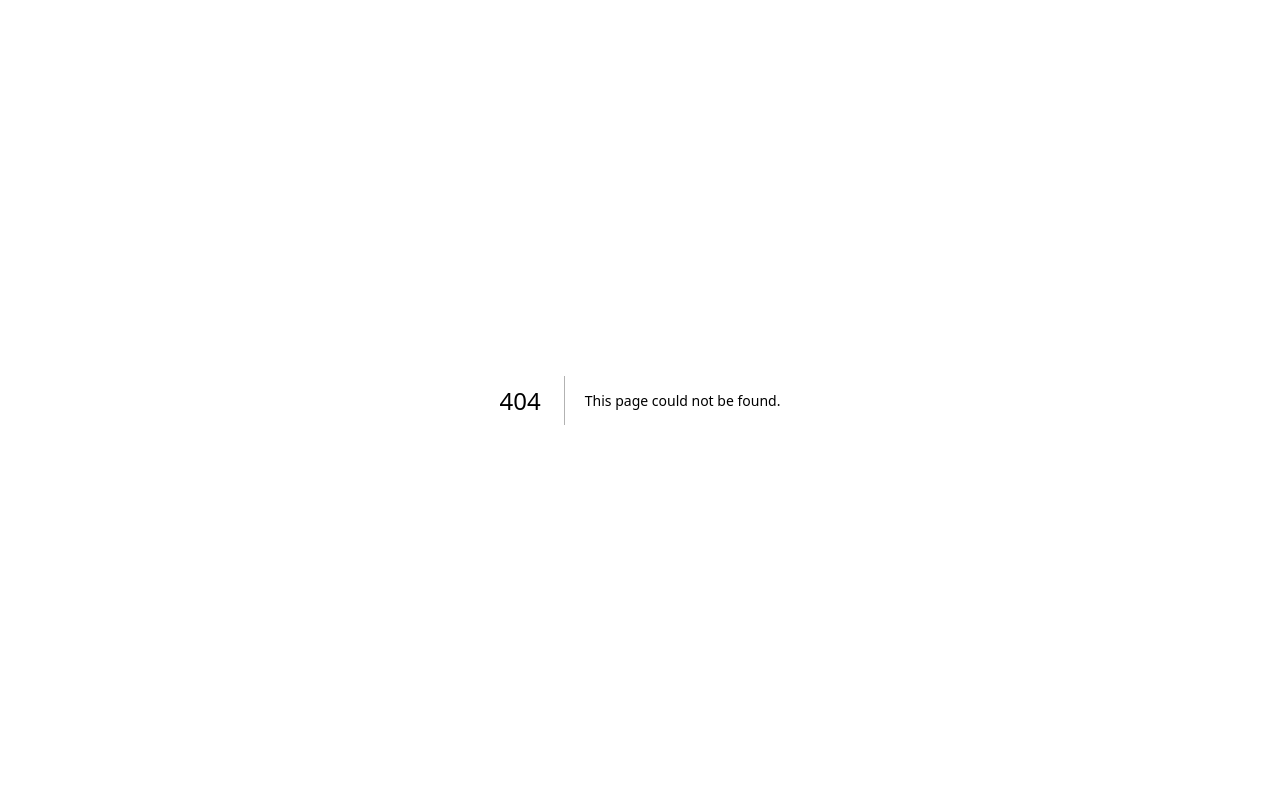
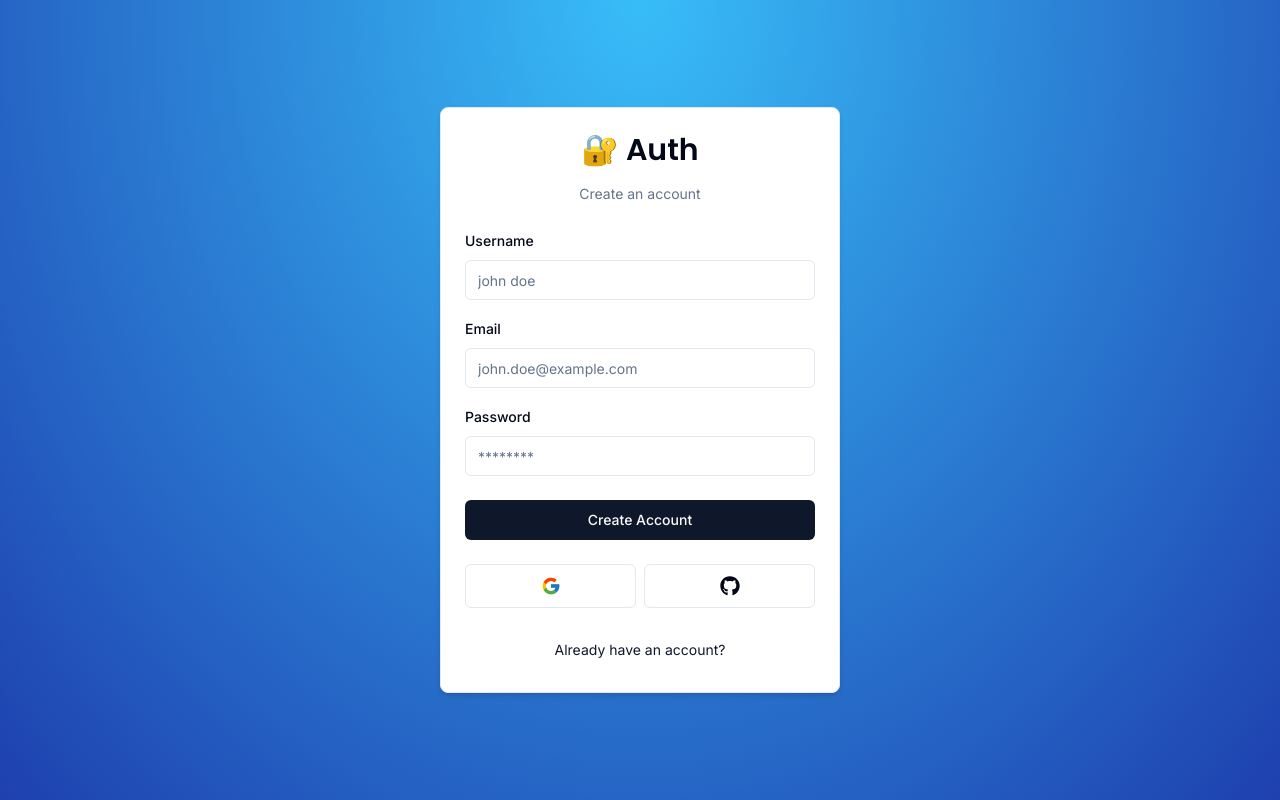
Before and after one commit to Bourichi-Taha/NextAuth, a Next.js app: page /auth/register in a window 1280 px wide. Before the commit this address had no page. Built offline with nearby package versions, Linux system fonts and the light colour scheme.

Commit message:
register form & user actions

```diff
--- /dev/null
+++ b/actions/login.ts
@@ -0,0 +1,19 @@
+"use server";
+import { LoginSchema } from "@/schemas";
+import * as z from "zod";
+
+
+
+export const login = async(values: z.infer<typeof LoginSchema>) => {
+    const validatedFields = LoginSchema.safeParse(values);
+
+    if (!validatedFields.success) {
+        return {
+            error: "Invalid fields!",
+        };
+    }
+
+    return {
+        success: "Email sent!",
+    };
+}
--- /dev/null
+++ b/actions/register.ts
@@ -0,0 +1,19 @@
+"use server";
+import { RegisterSchema } from "@/schemas";
+import * as z from "zod";
+
+
+
+export const register = async(values: z.infer<typeof RegisterSchema>) => {
+    const validatedFields = RegisterSchema.safeParse(values);
+
+    if (!validatedFields.success) {
+        return {
+            error: "Invalid fields!",
+        };
+    }
+
+    return {
+        success: "Email sent!",
+    };
+}
--- /dev/null
+++ b/app/auth/register/page.tsx
@@ -0,0 +1,10 @@
+import RegisterForm from "@/components/auth/register-form"
+
+
+const RegisterPage = () => {
+  return (
+    <RegisterForm />
+  )
+}
+
+export default RegisterPage
--- a/components/auth/login-form.tsx
+++ b/components/auth/login-form.tsx
@@ -10,8 +10,13 @@
 import { Button } from "../ui/button";
 import FormError from "../form-error";
 import FormSuccess from "../form-success";
+import { login } from "@/actions/login";
+import { useState, useTransition } from "react";
 
 const LoginForm = () => {
+
+    const [error,setError]= useState("");
+    const [success,setSuccess]= useState("");
 
     const form = useForm<z.infer<typeof LoginSchema>>({
         resolver:zodResolver(LoginSchema),
@@ -21,13 +26,17 @@
         }
     });
 
-    const {isSubmitting} = form.formState;
+    const [isPending,startTransition] = useTransition();
 
     const onSubmit = async(values: z.infer<typeof LoginSchema>) => {
-        setTimeout(()=>{
-            console.log(values);
-        },6000);
-        console.log("done")
+        setError("");
+        setSuccess("");
+        startTransition(()=>{
+            login(values).then((data:{success?:string,error?:string})=>{
+                if(data.error) setError(data.error);
+                if(data.success) setSuccess(data.success);
+            });
+        });
     }
 
 
@@ -57,7 +66,7 @@
                                         {...field}
                                         placeholder="john.doe@example.com"
                                         type="email"
-                                        disabled={isSubmitting}
+                                        disabled={isPending}
                                     />
                                 </FormControl>
                                 <FormMessage />
@@ -77,7 +86,7 @@
                                         {...field}
                                         placeholder="********"
                                         type="password"
-                                        disabled={isSubmitting}
+                                        disabled={isPending}
                                     />
                                 </FormControl>
                                 <FormMessage />
@@ -85,12 +94,12 @@
                         )}
                     />
                 </div>
-                <FormError  />
-                <FormSuccess  />
+                <FormError message={error} />
+                <FormSuccess message={success} />
                 <Button
                     type="submit"
                     className="w-full"
-                    disabled={isSubmitting}
+                    disabled={isPending}
                 >
                     Login
                 </Button>
--- /dev/null
+++ b/components/auth/register-form.tsx
@@ -0,0 +1,133 @@
+"use client";
+
+import CardWrapper from "@/components/auth/card-wrapper"
+import { useForm } from "react-hook-form"
+import * as z from "zod";
+import { RegisterSchema } from "@/schemas"
+import { zodResolver } from "@hookform/resolvers/zod";
+import { Form, FormControl, FormField, FormItem, FormLabel, FormMessage } from "@/components/ui/form";
+import { Input } from "@/components/ui/input";
+import { Button } from "../ui/button";
+import FormError from "../form-error";
+import FormSuccess from "../form-success";
+import { register } from "@/actions/register";
+import { useState, useTransition } from "react";
+
+const RegisterForm = () => {
+
+    const [error, setError] = useState("");
+    const [success, setSuccess] = useState("");
+
+    const form = useForm<z.infer<typeof RegisterSchema>>({
+        resolver: zodResolver(RegisterSchema),
+        defaultValues: {
+            email: "",
+            password: "",
+            username: ""
+        }
+    });
+
+    const [isPending, startTransition] = useTransition();
+
+    const onSubmit = async (values: z.infer<typeof RegisterSchema>) => {
+        setError("");
+        setSuccess("");
+        startTransition(() => {
+            register(values).then((data: { success?: string, error?: string }) => {
+                if (data.error) setError(data.error);
+                if (data.success) setSuccess(data.success);
+            });
+        });
+    }
+
+
+    return (
+        <CardWrapper
+            headerLabel="Create an account"
+            backButtonHref="/auth/login"
+            backButtonLabel="Already have an account?"
+            showSocial
+        >
+            <Form {...form}>
+                <form
+                    onSubmit={form.handleSubmit(onSubmit)}
+                    className="space-y-6"
+                >
+                    <div className="space-y-4">
+                        <FormField
+                            control={form.control}
+                            name="username"
+                            render={({ field }) => (
+                                <FormItem>
+                                    <FormLabel>
+                                        Username
+                                    </FormLabel>
+                                    <FormControl>
+                                        <Input
+                                            {...field}
+                                            placeholder="john doe"
+                                            disabled={isPending}
+                                            type="text"
+                                        />
+                                    </FormControl>
+                                    <FormMessage />
+                                </FormItem>
+                            )}
+                        />
+                        <FormField
+                            control={form.control}
+                            name="email"
+                            render={({ field }) => (
+                                <FormItem>
+                                    <FormLabel>
+                                        Email
+                                    </FormLabel>
+                                    <FormControl>
+                                        <Input
+                                            {...field}
+                                            placeholder="john.doe@example.com"
+                                            type="email"
+                                            disabled={isPending}
+                                        />
+                                    </FormControl>
+                                    <FormMessage />
+                                </FormItem>
+                            )}
+                        />
+                        <FormField
+                            control={form.control}
+                            name="password"
+                            render={({ field }) => (
+                                <FormItem>
+                                    <FormLabel>
+                                        Password
+                                    </FormLabel>
+                                    <FormControl>
+                                        <Input
+                                            {...field}
+                                            placeholder="********"
+                                            type="password"
+                                            disabled={isPending}
+                                        />
+                                    </FormControl>
+                                    <FormMessage />
+                                </FormItem>
+                            )}
+                        />
+                    </div>
+                    <FormError message={error} />
+                    <FormSuccess message={success} />
+                    <Button
+                        type="submit"
+                        className="w-full"
+                        disabled={isPending}
+                    >
+                        Create Account
+                    </Button>
+                </form>
+            </Form>
+        </CardWrapper>
+    )
+}
+
+export default RegisterForm
--- a/schemas/index.ts
+++ b/schemas/index.ts
@@ -15,3 +15,25 @@
         message: "Password is requied!",
     }),
 });
+
+
+export const RegisterSchema = z.object({
+    email: z.string({
+        required_error:"Email is required!",
+        invalid_type_error:"Email is required!",
+    }).email({
+        message: "Enter a valid Email!",
+    }),
+    password: z.string({
+        required_error:"Password is required!",
+        invalid_type_error:"Password is required!",
+    }).min(8,{
+        message: "Password must contain at least 8 characters!"
+    }),
+    username: z.string({
+        required_error:"Username is required!",
+        invalid_type_error:"Username is required!",
+    }).min(4,{
+        message: "Username must contain at least 4 characters!"
+    })
+});
```
